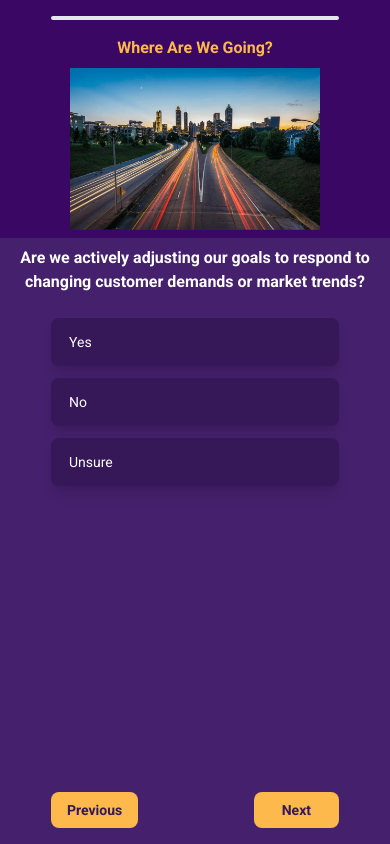
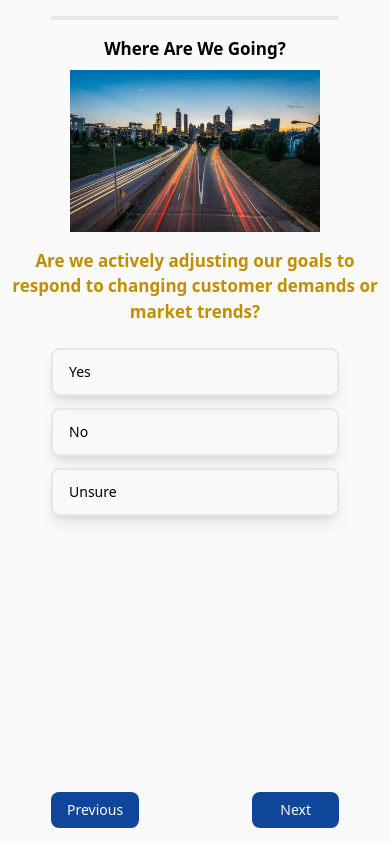
Before and after one commit to Pavan-1802/intellivolve, a React (Vite) app: page / in a window 390 px wide. Both pictures are taken after a click on the button "Start". Built offline with nearby package versions, Linux system fonts and the light colour scheme; no server answers.

Commit message:
changes made to the colours to blend it to the white background in tablet and laptop views

```diff
--- a/src/App.jsx
+++ b/src/App.jsx
@@ -100,10 +100,10 @@ const App = () => {
   };
 
   return (
-    <div className="flex justify-center overflow-x-hidden overflow-y-hidden" style={{
+    <div className="flex justify-center overflow-x-hidden overflow-y-hidden bg-[#fafafa]" style={{
       height: 'calc(var(--vh, 1vh) * 100)', // Use the CSS variable for height
     }}>
-      <div className="w-screen sm:w-[360px] roboto-regular bg-[#45206C] h-full flex flex-col items-center justify-around">
+      <div className="w-screen bg-[#fafafa] sm:w-[360px] sm:rounded-lg sm:shadow-lg h-full flex flex-col items-center justify-around">
         <MobileQuiz
           questions={restructuredQuestions}
           onSubmit={handleQuizSubmit}
--- a/src/MobileQuiz.jsx
+++ b/src/MobileQuiz.jsx
@@ -61,9 +61,9 @@ const MobileQuiz = ({ questions, onSubmit }) => {
   };
 
   const renderUserDataInputs = () => (
-    <div className="gap-4 flex flex-col items-center h-full">
-      <div className="p-4 flex flex-col gap-4 bg-purple-950 w-full items-center">
-        <h1 className="text-2xl roboto-regular uppercase w-full text-[#FCA82F] text-center font-bold">
+    <div className="gap-4 flex flex-col sm:rounded-lg items-center h-full">
+      <div className="p-4 flex sm:rounded-t-lg flex-col gap-4 bg-[#fafafa] w-full items-center">
+        <h1 className="text-2xl roboto-regular uppercase w-full text-[#0F469A] text-center font-bold">
           Intellivolve
         </h1>
         <LazyLoadImage
@@ -73,7 +73,7 @@ const MobileQuiz = ({ questions, onSubmit }) => {
           src="/banner.webp"
           placeholderSrc="/banner.webp" // Optional blur-up while loading
         />
-        <p className="text-xl text-center text-white font-semibold">
+        <p className="text-xl text-center text-[#0F469A] font-semibold">
           Self Diagnosis Tool
         </p>
       </div>
@@ -84,7 +84,7 @@ const MobileQuiz = ({ questions, onSubmit }) => {
           value={userData.name}
           onChange={handleUserDataChange}
           placeholder="Your Name"
-          className="w-full max-w-[288px] p-3 rounded-lg bg-[#361757] text-white text-base"
+          className="w-full max-w-[288px] p-3 border-2 rounded-lg text-black text-sm"
         />
         <input
           type="text"
@@ -92,7 +92,7 @@ const MobileQuiz = ({ questions, onSubmit }) => {
           value={userData.organization}
           onChange={handleUserDataChange}
           placeholder="Organization Name"
-          className="w-full max-w-[288px] p-3 rounded-lg bg-[#361757] text-white text-base"
+          className="w-full max-w-[288px] p-3 rounded-lg border-2 text-black text-sm"
         />
         <input
           type="text"
@@ -100,7 +100,7 @@ const MobileQuiz = ({ questions, onSubmit }) => {
           value={userData.location}
           onChange={handleUserDataChange}
           placeholder="Organization Location"
-          className="w-full max-w-[288px] p-3 rounded-lg bg-[#361757] text-white text-base"
+          className="w-full max-w-[288px] p-3 rounded-lg border-2 text-black text-sm"
         />
         <input
           type="email"
@@ -108,11 +108,11 @@ const MobileQuiz = ({ questions, onSubmit }) => {
           value={userData.email}
           onChange={handleUserDataChange}
           placeholder="Business Email Address"
-          className="w-full max-w-[288px] p-3 rounded-lg bg-[#361757] text-white text-base"
+          className="w-full max-w-[288px] p-3 rounded-lg border-2 text-black text-sm"
         />
         <button
           onClick={handleNext}
-          className="flex text-sm w-max rounded-lg items-center justify-center px-4 py-2 bg-[#FDB94B] text-[#361757] font-bold"
+          className="flex text-sm w-max rounded-lg items-center justify-center px-4 py-2 bg-[#0F469A] text-[#fafafa] font-bold"
         >
           Start
         </button>
@@ -121,24 +121,24 @@ const MobileQuiz = ({ questions, onSubmit }) => {
   );
 
   return (
-    <div className="flex flex-col justify-between h-screen rounded-xl w-full">
+    <div className="flex flex-col justify-between h-screen w-full">
       {!isFirstQuestion && (
-        <div className="p-4 bg-purple-950 flex justify-center">
+        <div className="p-4 bg-[#fafafa] sm:rounded-t-lg flex justify-center">
           <div className="w-full max-w-[288px] bg-gray-200 transition-all duration-1000 ease-out rounded-full h-1 ">
             <div
-              className="bg-[#FCA82F] h-1 transition-all duration-500 ease-out rounded-full"
+              className="bg-[#ffd700] h-1 transition-all duration-500 ease-out rounded-full"
               style={{ width: `${progress}%` }}
             ></div>
           </div>
         </div>
       )}
       {!isFirstQuestion && (
-        <h2 className="text-base bg-purple-950 text-[#FDB94B] text-center font-bold w-full">
+        <h2 className="text-[17px] bg-[#fafafa] text-black text-center font-bold w-full">
           {currentQuestion.section}
         </h2>
       )}
       {!isFirstQuestion && (
-        <div className="flex bg-purple-950 justify-center w-full">
+        <div className="flex bg-[#fafafa] justify-center w-full">
           <LazyLoadImage
           alt=""
           effect="blur"
@@ -155,7 +155,7 @@ const MobileQuiz = ({ questions, onSubmit }) => {
         ) : (
           <>
             <div className="w-full flex justify-center">
-              <p className="text-base text-center text-white font-semibold mb-4 px-2 py-2">
+              <p className="text-[17px] text-center text-[#C08E00] font-semibold mb-4 px-2 py-2">
                 {currentQuestion.text}
               </p>
             </div>
@@ -165,10 +165,10 @@ const MobileQuiz = ({ questions, onSubmit }) => {
                 return (
                   <button
                     key={option.value}
-                    className={`w-full max-w-[288px] py-3 text-sm px-4 text-left text-white rounded-lg shadow-lg bg-[#361757] flex items-center justify-between transition-all duration-300 ${
+                    className={`w-full max-w-[288px] py-3 text-sm px-4 text-left font-medium rounded-lg shadow-lg  flex items-center justify-between transition-all duration-300 ${
                       isSelected
-                        ? "border-2 border-[#FDB94B]"
-                        : "border-2 border-transparent"
+                        ? "border-2 border-transparent bg-[#DCEAF7] text-[#0F469A]"
+                        : "border-2 text-black"
                     }`}
                     onClick={() =>
                       handleAnswer(currentQuestion.id, option.value)
@@ -176,7 +176,7 @@ const MobileQuiz = ({ questions, onSubmit }) => {
                   >
                     <span>{option.value}</span>
                     {isSelected && (
-                      <CircleCheckBig className="text-[#FDB94B]" size={15} />
+                      <CircleCheckBig className="text-[#0F469A]" size={15} />
                     )}
                   </button>
                 );
@@ -195,7 +195,7 @@ const MobileQuiz = ({ questions, onSubmit }) => {
             onClick={handlePrevious}
             className={`flex text-sm rounded-full ${
               isFirstQuestion ? "hidden" : ""
-            } items-center justify-center px-4 rounded-lg py-2 bg-[#FDB94B] text-[#361757] font-bold disabled:bg-gray-500`}
+            } items-center justify-center px-4 rounded-lg py-2 bg-[#0F469A] text-[#fafafa] font-medium disabled:bg-gray-500`}
           >
             Previous
           </button>
@@ -203,7 +203,7 @@ const MobileQuiz = ({ questions, onSubmit }) => {
             <button
               onClick={handleSubmit}
               disabled={!allQuestionsAnswered}
-              className="px-5 py-1 bg-green-500 rounded-lg text-white disabled:bg-gray-500 disabled:cursor-not-allowed"
+              className="px-5 py-1 text-sm bg-[#0F469A] font-medium rounded-lg text-white disabled:bg-gray-500 disabled:cursor-not-allowed"
             >
               Submit
             </button>
@@ -212,7 +212,7 @@ const MobileQuiz = ({ questions, onSubmit }) => {
               onClick={handleNext}
               className={`${
                 isFirstQuestion && "hidden"
-              } flex text-sm rounded-lg items-center justify-center px-7 py-1 bg-[#FDB94B] text-[#361757] font-bold`}
+              } flex text-sm rounded-lg items-center justify-center px-7 py-1 bg-[#0F469A] text-[#fafafa] font-medium`}
             >
               Next
             </button>
```
Also changed, not shown: public/favicon.png.
